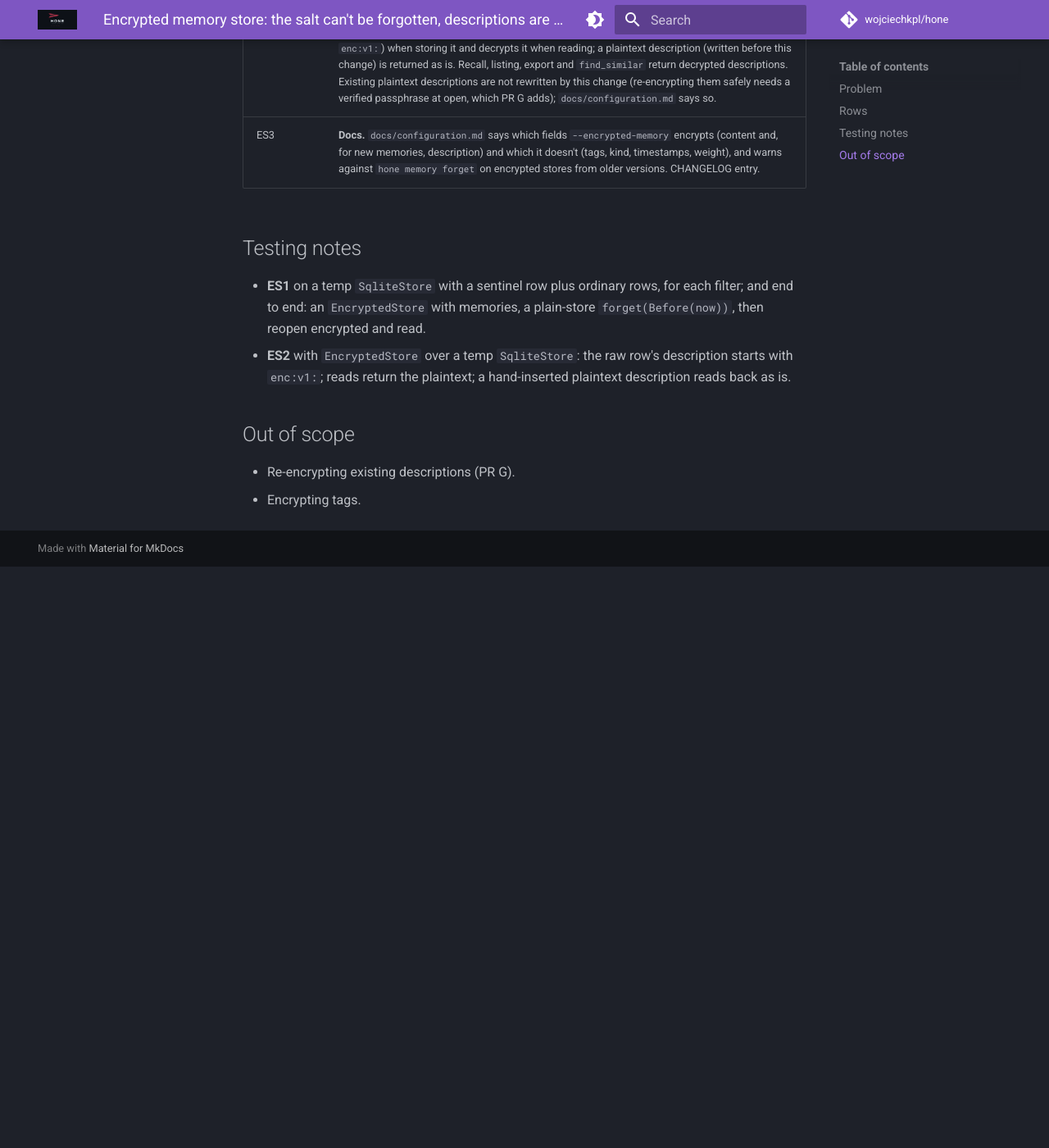
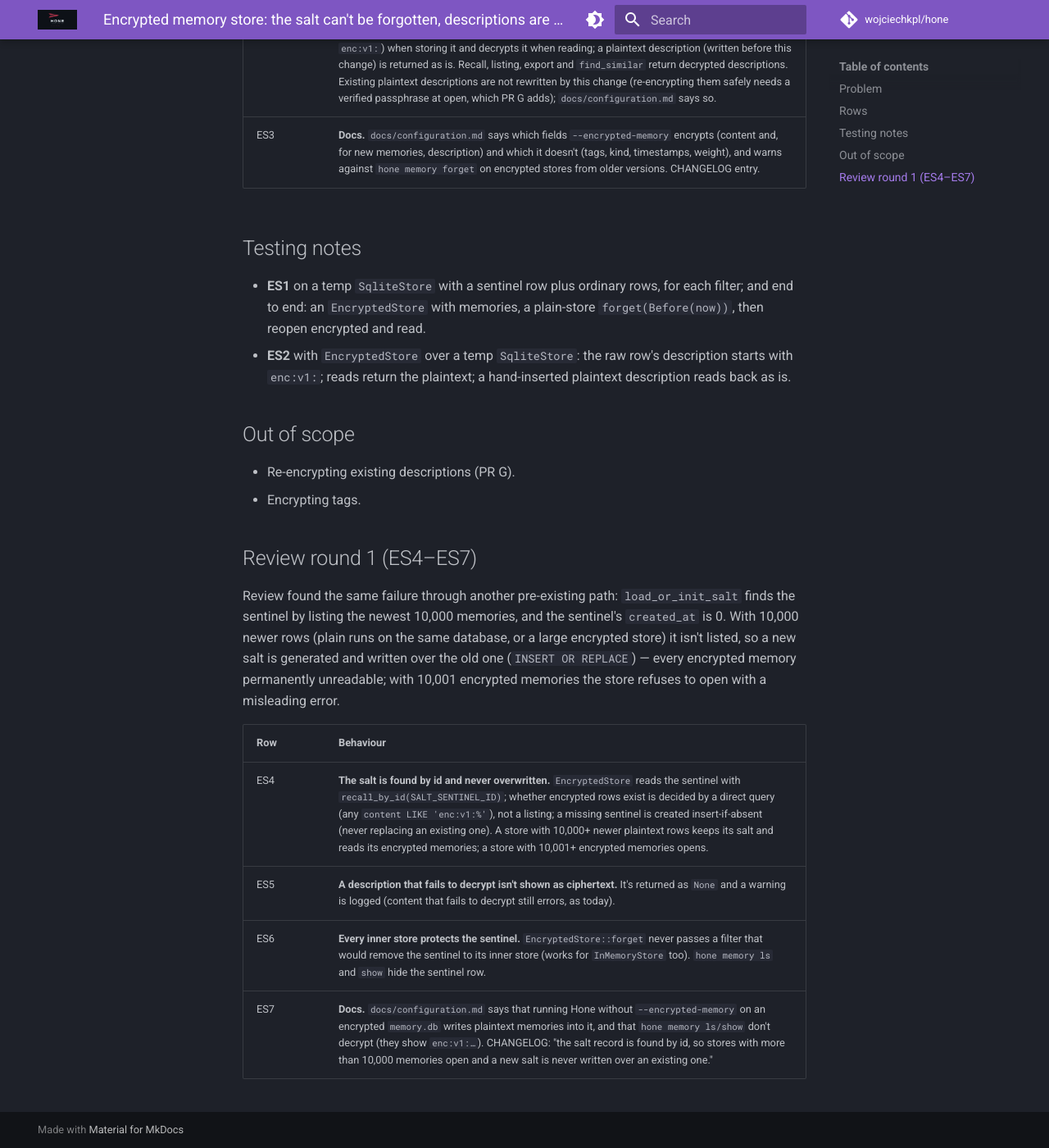
Before and after one commit to wojciechkpl/hone, an MkDocs documentation site: the page built from docs/plans/encrypted-store-safety-spec.md, in a window 1280 px wide and 1400 px high, scrolled down 924 px. Shown: the whole window at 82% size. Built offline with MkDocs 1.6.1 and Material for MkDocs 9.7.7, drawn with Linux system fonts in a browser that asks for light colours; comment, search, counter and statistics services are not loaded; before the commit the page ends 1615 px from its top, so only the background shows below that.

Commit message:
docs: encrypted store safety spec round 1 (ES4–ES7)

```diff
--- a/docs/plans/encrypted-store-safety-spec.md
+++ b/docs/plans/encrypted-store-safety-spec.md
@@ -24,3 +24,14 @@ Branch `fix/encrypted-store-safety`, off `main`. Found while reviewing PR G (FTS
 
 - Re-encrypting existing descriptions (PR G).
 - Encrypting tags.
+
+## Review round 1 (ES4–ES7)
+
+Review found the same failure through another pre-existing path: `load_or_init_salt` finds the sentinel by listing the newest 10,000 memories, and the sentinel's `created_at` is 0. With 10,000 newer rows (plain runs on the same database, or a large encrypted store) it isn't listed, so a new salt is generated and written over the old one (`INSERT OR REPLACE`) — every encrypted memory permanently unreadable; with 10,001 encrypted memories the store refuses to open with a misleading error.
+
+| Row | Behaviour |
+|---|---|
+| ES4 | **The salt is found by id and never overwritten.** `EncryptedStore` reads the sentinel with `recall_by_id(SALT_SENTINEL_ID)`; whether encrypted rows exist is decided by a direct query (any `content LIKE 'enc:v1:%'`), not a listing; a missing sentinel is created insert-if-absent (never replacing an existing one). A store with 10,000+ newer plaintext rows keeps its salt and reads its encrypted memories; a store with 10,001+ encrypted memories opens. |
+| ES5 | **A description that fails to decrypt isn't shown as ciphertext.** It's returned as `None` and a warning is logged (content that fails to decrypt still errors, as today). |
+| ES6 | **Every inner store protects the sentinel.** `EncryptedStore::forget` never passes a filter that would remove the sentinel to its inner store (works for `InMemoryStore` too). `hone memory ls` and `show` hide the sentinel row. |
+| ES7 | **Docs.** `docs/configuration.md` says that running Hone without `--encrypted-memory` on an encrypted `memory.db` writes plaintext memories into it, and that `hone memory ls/show` don't decrypt (they show `enc:v1:…`). CHANGELOG: "the salt record is found by id, so stores with more than 10,000 memories open and a new salt is never written over an existing one." |
```
